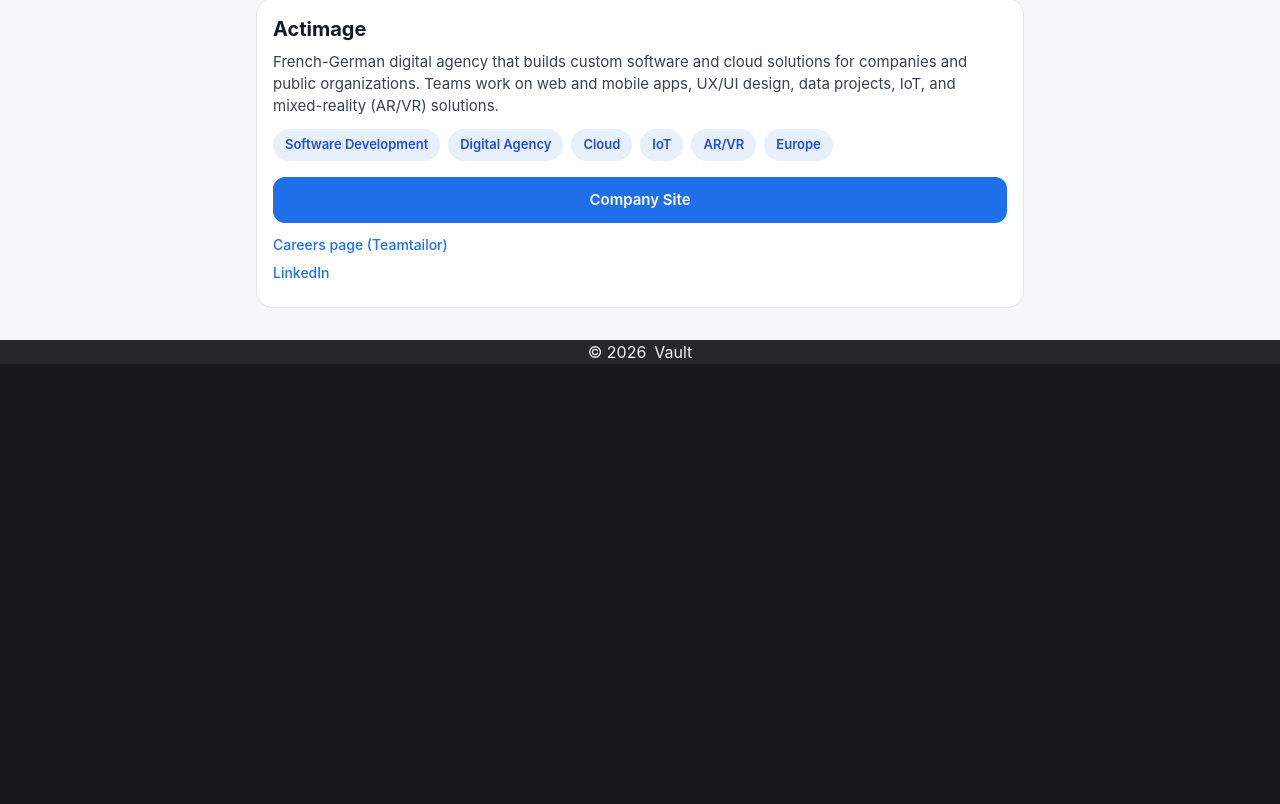
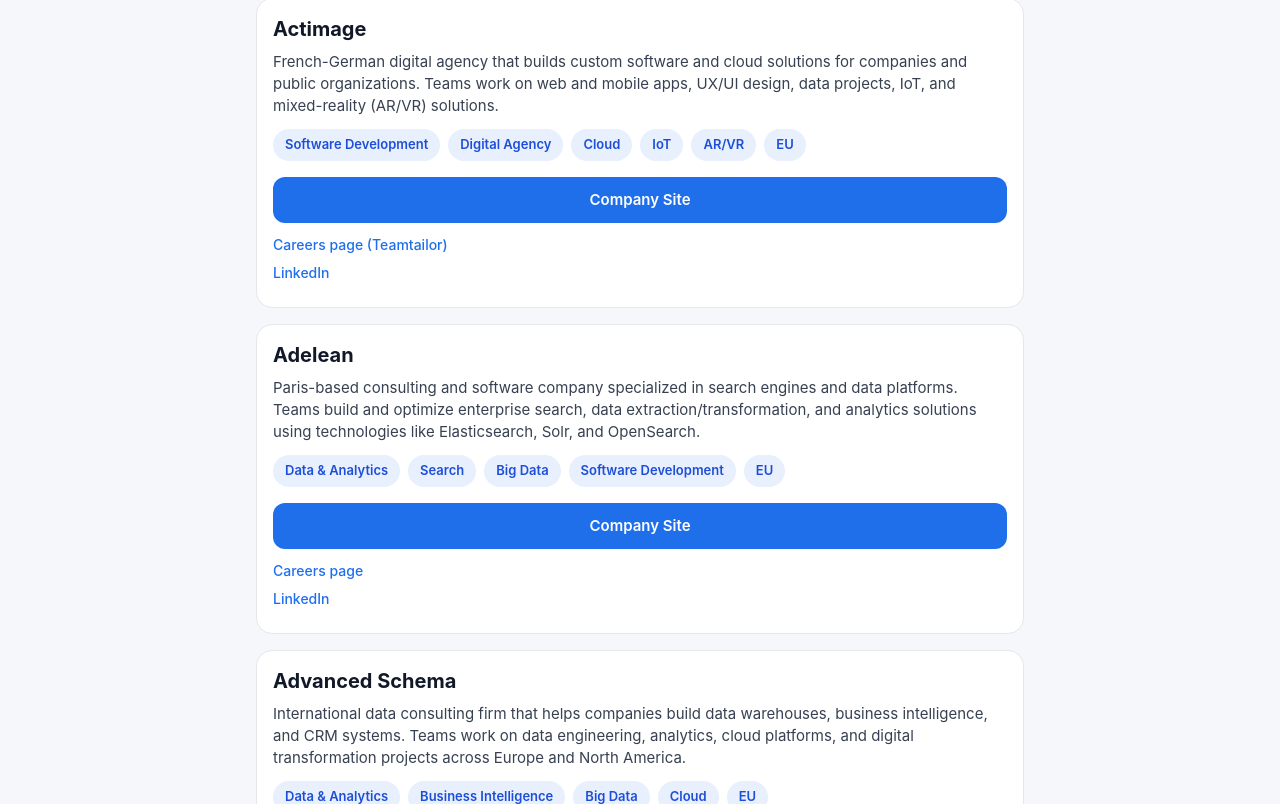
Before and after one commit to Dimterion/vault, a React (Vite) app: page /listings in a window 1280 px wide. Shown: the part 1456-2260 px from the top of the page. Before the commit the page ends 1820 px from the top, so only its background shows below. Built offline with nearby package versions, Linux system fonts and the light colour scheme.

Commit message:
adjust data file for listings

```diff
--- a/src/features/listings/data.ts
+++ b/src/features/listings/data.ts
@@ -15,6 +15,16 @@ export type JobListing = {
   extraLinks?: ListingLink[];
 };
 
+/** Tag rules:
+- No country tags (France, Germany, etc.).
+- Region tags:
+  - "EU": company primarily hires in Europe.
+  - "Remote-worldwide": company is fully remote and can hire anywhere.
+- Domain tags (1–2): EdTech, PropTech, MarTech, FinTech, HealthTech, Consulting, Gaming, E-commerce, AI / Data, etc.
+- Product/business model tags (0–1): SaaS, Marketplace, Platform, Agency, Enterprise.
+- Tech/function tags (1–3): A/B Testing, Personalization, Learning & Development, Real Estate, Financial Advisory, Software Development, Cloud, IoT, AR/VR, Data & Analytics, etc.
+- About 3–7 tags per listing, mixing domain + tech + region. */
+
 export const listings: JobListing[] = [
   {
     id: "360_learning",
@@ -23,14 +33,7 @@ export const listings: JobListing[] = [
     description:
       "Online learning platform that helps companies create and share internal courses. Employees can publish short lessons, track progress, and build skills without heavy LMS setup.",
     // imageKey: "placeholder",
-    tags: [
-      "EdTech",
-      "SaaS",
-      "B2B",
-      "Learning & Development",
-      "Remote-friendly",
-      "Europe",
-    ],
+    tags: ["EdTech", "SaaS", "Learning & Development", "EU"],
     extraLinks: [
       {
         label: "Careers page (Lever)",
@@ -49,7 +52,7 @@ export const listings: JobListing[] = [
     description:
       "European software company that provides cloud-based property management systems for real estate companies. Their platform helps housing associations and commercial property managers handle rent, contracts, maintenance, and reporting in one system.",
     // imageKey: "placeholder",
-    tags: ["PropTech", "SaaS", "B2B", "Real Estate", "ERP", "Europe"],
+    tags: ["PropTech", "SaaS", "Real Estate", "EU"],
     extraLinks: [
       {
         label: "Careers page",
@@ -68,14 +71,7 @@ export const listings: JobListing[] = [
     description:
       "French SaaS company that provides an all-in-one platform for A/B testing, personalization, and feature management. Marketing and product teams use it to run experiments, optimize websites, and roll out new features safely.",
     // imageKey: "placeholder",
-    tags: [
-      "MarTech",
-      "SaaS",
-      "B2B",
-      "A/B Testing",
-      "Personalization",
-      "Europe",
-    ],
+    tags: ["MarTech", "SaaS", "A/B Testing", "Personalization", "EU"],
     extraLinks: [
       {
         label: "Careers page (Teamtailor)",
@@ -94,7 +90,7 @@ export const listings: JobListing[] = [
     description:
       "Independent global consulting firm that advises companies and investors on high-stakes decisions. Teams work on M&A and valuations, disputes and arbitration, crises and restructurings, and corporate strategy.",
     // imageKey: "placeholder",
-    tags: ["Consulting", "Financial Advisory", "Strategy", "M&A", "Europe"],
+    tags: ["Consulting", "Financial Advisory", "M&A", "EU"],
     extraLinks: [
       {
         label: "Careers page",
@@ -119,7 +115,7 @@ export const listings: JobListing[] = [
       "Cloud",
       "IoT",
       "AR/VR",
-      "Europe",
+      "EU",
     ],
     extraLinks: [
       {
@@ -132,4 +128,50 @@ export const listings: JobListing[] = [
       },
     ],
   },
+  {
+    id: "adelean",
+    title: "Adelean",
+    websiteUrl: "https://www.adelean.com",
+    description:
+      "Paris-based consulting and software company specialized in search engines and data platforms. Teams build and optimize enterprise search, data extraction/transformation, and analytics solutions using technologies like Elasticsearch, Solr, and OpenSearch.",
+    // imageKey: "placeholder",
+    tags: [
+      "Data & Analytics",
+      "Search",
+      "Big Data",
+      "Software Development",
+      "EU",
+    ],
+    extraLinks: [
+      {
+        label: "Careers page",
+        url: "https://www.adelean.com/jobs",
+      },
+      {
+        label: "LinkedIn",
+        url: "https://www.linkedin.com/company/adelean",
+      },
+    ],
+  },
+  {
+    id: "advanced_schema",
+    title: "Advanced Schema",
+    websiteUrl: "https://www.advanced-schema.com",
+    description:
+      "International data consulting firm that helps companies build data warehouses, business intelligence, and CRM systems. Teams work on data engineering, analytics, cloud platforms, and digital transformation projects across Europe and North America.",
+    // imageKey: "placeholder",
+    tags: [
+      "Data & Analytics",
+      "Business Intelligence",
+      "Big Data",
+      "Cloud",
+      "EU",
+    ],
+    extraLinks: [
+      {
+        label: "LinkedIn",
+        url: "https://www.linkedin.com/company/advancedschema",
+      },
+    ],
+  },
 ];
```
